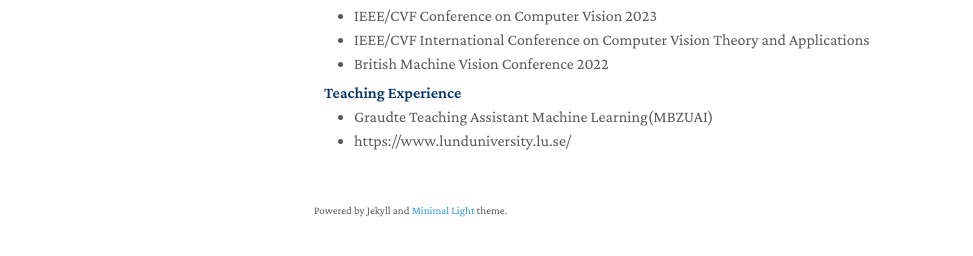
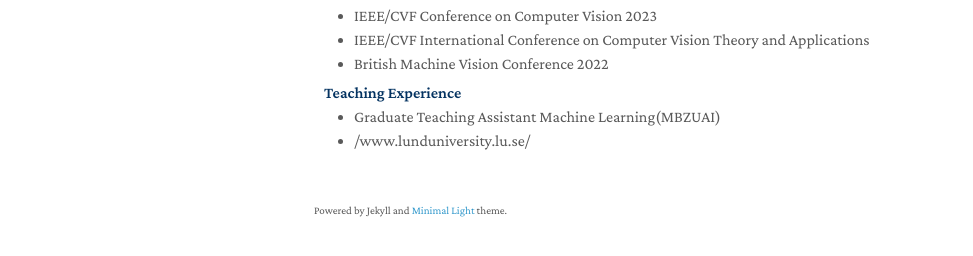
Before and after one commit to aliman80/aliman80.github.io, a Jekyll site: the page built from index.md, in a window 1280 px wide and 900 px high, scrolled down 1536 px. Shown: the part 609-865 px from the top of the window, without its empty margins (156-1129 px from the left). Built offline with Jekyll 4.4.1, drawn with Linux system fonts in a browser that asks for light colours; a style sheet for code colours, icons or effects is not loaded; our own code applies the rules of GitHub Pages for plain Markdown files.

Commit message:
Update services.md

```diff
--- a/_includes/services.md
+++ b/_includes/services.md
@@ -11,7 +11,7 @@
 <h4 style="margin:0 10px 0;">Teaching Experience</h4>
 
 <ul style="margin:0 0 20px;">
-  <li><a href="www.mbzuai.ac.ae"><autocolor>Graudte Teaching Assistant
+  <li><a href="www.mbzuai.ac.ae"><autocolor>Graduate Teaching Assistant
  Machine Learning(MBZUAI)</autocolor></a></li>
-  <li><a href="Teaching Assistant Advanced Communications "><autocolor>https://www.lunduniversity.lu.se/</autocolor></a></li>
+  <li><a href="Teaching Assistant Advanced Communications "><autocolor>/www.lunduniversity.lu.se/</autocolor></a></li>
 </ul>
```
